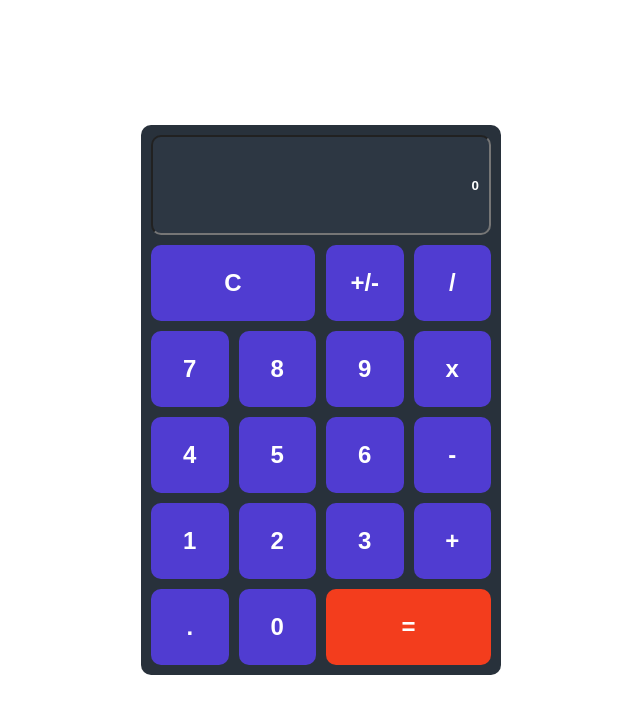
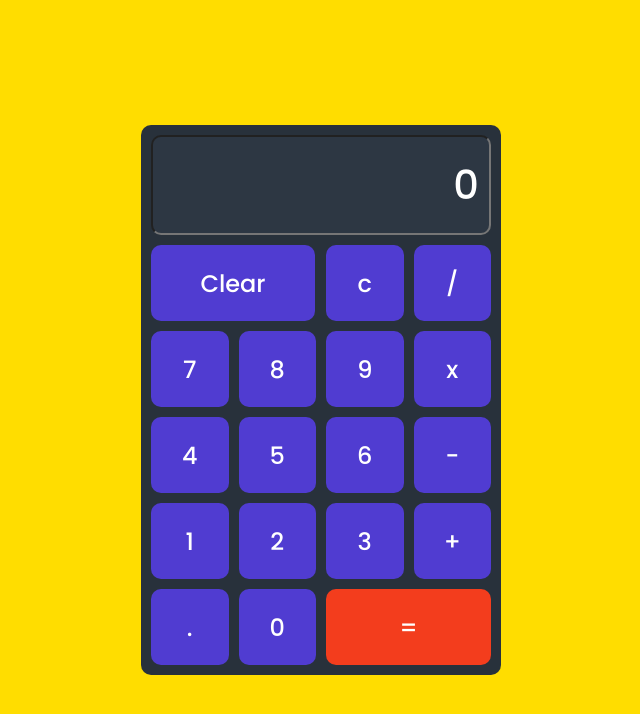
Before and after one commit to kalpesh-d/calculator-react, a React (Create React App) app: page / in a window 1280 px wide. Shown: the top 714 px of the page, without its empty margins (319-959 px from the left). Built offline with nearby package versions, Linux system fonts and the light colour scheme.

Commit message:
done hope so.

```diff
--- a/package.json
+++ b/package.json
@@ -6,6 +6,7 @@
     "@testing-library/jest-dom": "^5.16.5",
     "@testing-library/react": "^13.4.0",
     "@testing-library/user-event": "^13.5.0",
+    "mathjs": "^11.5.0",
     "react": "^18.2.0",
     "react-dom": "^18.2.0",
     "react-scripts": "5.0.1",
--- a/src/App.css
+++ b/src/App.css
@@ -1,14 +1,20 @@
 /* Imported Font  */
 @import url("https://fonts.googleapis.com/css2?family=Poppins:wght@400;500;700;900&display=swap");
 
+* {
+  margin: 0;
+  padding: 0;
+  font-family: "Poppins", sans-serif;
+}
+
 /* Body Section */
 body {
-  font-family: "Poppins", sans-serif;
   font-size: 18px;
   display: flex;
   align-items: center;
   justify-content: center;
   height: 100vh;
+  background-color: #ffdd00;
 }
 
 /* container section */
@@ -34,13 +40,13 @@ body {
   background-color: rgb(80, 60, 209);
   font-size: 24px;
   color: rgb(255, 255, 255);
-  font-weight: bold;
+  font-weight: 500;
   cursor: pointer;
   border-radius: 10px;
   outline: none;
 }
 
-.button[value="c"] {
+.button[value="clear"] {
   grid-column: 1 / 3;
   width: 164px;
 }
@@ -67,7 +73,8 @@ input[type="text"] {
   background-color: #4357692d;
   border-radius: 10px;
   color: white;
-  font-weight: bold;
+  font-size: 40px;
+  font-weight: 500;
   box-sizing: border-box;
   text-align: right;
 }
--- a/src/App.js
+++ b/src/App.js
@@ -1,63 +1,58 @@
+import math from "mathjs/lib/browser/math.js";
 import { useState } from "react";
 import './App.css';
 
 function App() {
   const [displayValue, setDisplayValue] = useState('0');
-  const [operations, setOperation] = useState([]);
 
-  const handleNumberClick = (e) => {
-    const value = e.target.value;
-    setDisplayValue(displayValue === '0' ? value : displayValue + value);
+  const handleClearClick = () => {
+    setDisplayValue('');
   }
 
-  const handleOperatorClick = (e) => {
-    const value = e.target.value;
-    setOperation([...operations, displayValue, value]);
-    setDisplayValue('0');
+  const handleClick = (e) => {
+    setDisplayValue(displayValue.concat(e.target.value));
   }
 
-  const handleEqualClick = () => {
-    setOperation([...operations, displayValue]);
-    const result = eval(operations.join(''));
-    setDisplayValue(result);
-    setOperation([]);
+  const handleBackSpace = () => {
+    setDisplayValue(displayValue.slice(0, -1));
   }
 
-  const handleClearClick = () => {
-    setDisplayValue('0');
-    setOperation([]);
+  const handleCalculate = () => {
+    try {
+      setDisplayValue(eval(displayValue).toString());
+    } catch (err) {
+      setDisplayValue(err);
+    }
   }
 
   return (
     <>
       <div className="container">
-        <form className="input">
-          <input type="text" value={displayValue}/>
-        </form>
+          <input type="text" value={displayValue} maxLength='1'/>
         <div className="buttons">
-          <button className="button" value="c" onClick={handleClearClick}>C</button>
-          <button className="button" value="+/-">+/-</button>
-          <button className="button" value="/">/</button>
+          <button className="button" value="clear" onClick={handleClearClick}>Clear</button>
+          <button className="button" value="c" onClick={handleBackSpace}>c</button>
+          <button className="button" value="/" onClick={handleClick}>/</button>
 
-          <button className="button" value="7" onClick={handleNumberClick}>7</button>
-          <button className="button" value="8" onClick={handleNumberClick}>8</button>
-          <button className="button" value="9" onClick={handleNumberClick}>9</button>
-          <button className="button" value="*" onClick={handleOperatorClick}>x</button>
+          <button className="button" value="7" onClick={handleClick}>7</button>
+          <button className="button" value="8" onClick={handleClick}>8</button>
+          <button className="button" value="9" onClick={handleClick}>9</button>
+          <button className="button" value="*" onClick={handleClick}>x</button>
 
-          <button className="button" value="4" onClick={handleNumberClick}>4</button>
-          <button className="button" value="5" onClick={handleNumberClick}>5</button>
-          <button className="button" value="6" onClick={handleNumberClick}>6</button>
-          <button className="button" value="-" onClick={handleOperatorClick}>-</button>
+          <button className="button" value="4" onClick={handleClick}>4</button>
+          <button className="button" value="5" onClick={handleClick}>5</button>
+          <button className="button" value="6" onClick={handleClick}>6</button>
+          <button className="button" value="-" onClick={handleClick}>-</button>
 
-          <button className="button" value="1" onClick={handleNumberClick}>1</button>
-          <button className="button" value="2" onClick={handleNumberClick}>2</button>
-          <button className="button" value="3" onClick={handleNumberClick}>3</button>
-          <button className="button" value="+" onClick={handleOperatorClick}>+</button>
+          <button className="button" value="1" onClick={handleClick}>1</button>
+          <button className="button" value="2" onClick={handleClick}>2</button>
+          <button className="button" value="3" onClick={handleClick}>3</button>
+          <button className="button" value="+" onClick={handleClick}>+</button>
 
 
-          <button className="button" value=".">.</button>
-          <button className="button" value="0" onClick={handleNumberClick}>0</button>
-          <button className="button" value="=" onClick={handleEqualClick}>=</button>
+          <button className="button" value="." onClick={handleClick}>.</button>
+          <button className="button" value="0" onClick={handleClick}>0</button>
+          <button className="button" value="=" onClick={handleCalculate}>=</button>
         </div>
       </div>
     </>
```
Also changed, not shown: 1 other file (tests, documents, lock files or other folders).
